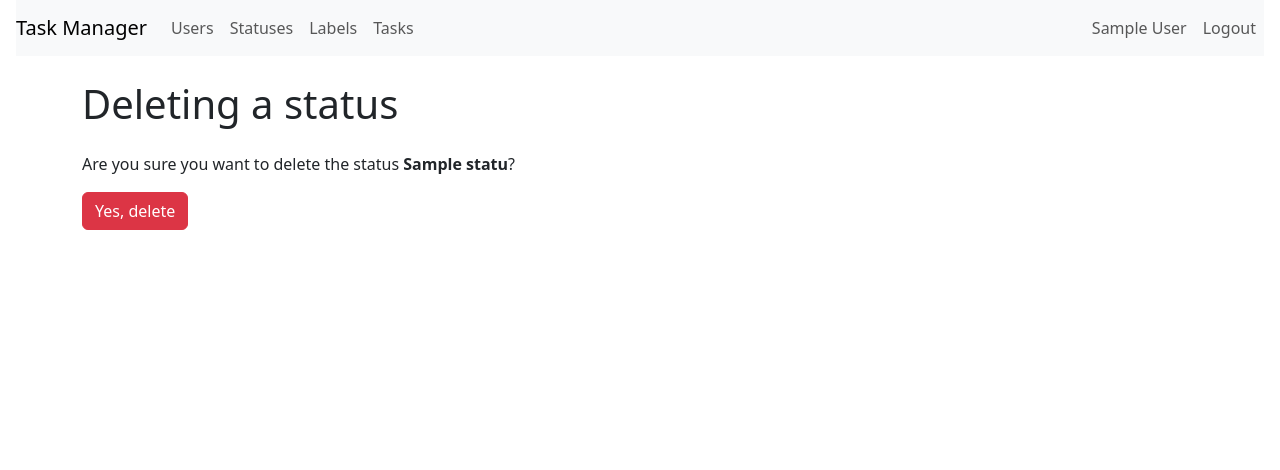
After one commit to webAmoeba/task-manager, a Django app: page /statuses/1/delete/ in a window 1280 px wide. The commit adds this page. Shown: the top 470 px of the page. Run offline with Django 5.2, Linux system fonts and the light colour scheme; a user stored in the database is signed in; tables that the repository leaves empty hold one stand-in row (values such as "Sample post").

Commit message:
feat: add delete functionality for statuses

```diff
--- /dev/null
+++ b/task_manager/apps/statuses/templates/statuses/status_delete.html
@@ -0,0 +1,14 @@
+{% extends 'base.html' %}
+{% load i18n %}
+
+{% block content %}
+  <h1 class="my-4">{{ page_title }}</h1>
+
+  <p>
+    {% trans 'Are you sure you want to delete the status' %} <b>{{ object.name }}</b>?
+  </p>
+  <form method="post">
+    {% csrf_token %}
+    <input class="btn btn-danger" type="submit" value="{% trans 'Yes, delete' %}" />
+  </form>
+{% endblock %}
--- a/task_manager/apps/statuses/templates/statuses/status_list.html
+++ b/task_manager/apps/statuses/templates/statuses/status_list.html
@@ -23,7 +23,7 @@
           <td>
             <a href="{% url 'status_update' status.id %}">{% trans 'Edit' %}</a>
             <br />
-            {% comment %} <a href="{% url 'status_delete' status.id %}">{% trans 'Delete' %}</a> {% endcomment %}
+            <a href="{% url 'status_delete' status.id %}">{% trans 'Delete' %}</a>
           </td>
         </tr>
       {% endfor %}
--- a/task_manager/apps/statuses/urls.py
+++ b/task_manager/apps/statuses/urls.py
@@ -2,6 +2,7 @@ from django.urls import path
 
 from task_manager.apps.statuses.views import (
     StatusCreateView,
+    StatusDeleteView,
     StatusListView,
     StatusUpdateView,
 )
@@ -10,4 +11,5 @@ urlpatterns = [
     path("", StatusListView.as_view(), name="status_list"),
     path("create/", StatusCreateView.as_view(), name="status_create"),
     path("<int:pk>/update/", StatusUpdateView.as_view(), name="status_update"),
+    path('<int:pk>/delete/', StatusDeleteView.as_view(), name='status_delete'),
 ]
--- a/task_manager/apps/statuses/views.py
+++ b/task_manager/apps/statuses/views.py
@@ -5,7 +5,7 @@ from django.shortcuts import redirect
 from django.urls import reverse_lazy
 from django.utils.translation import gettext as _
 from django.views.generic import ListView
-from django.views.generic.edit import CreateView, UpdateView
+from django.views.generic.edit import CreateView, DeleteView, UpdateView
 
 from task_manager.apps.statuses.forms import StatusForm
 from task_manager.apps.statuses.models import Status
@@ -64,3 +64,18 @@ class StatusUpdateView(LoginRequiredMixin, UpdateView):
         context["page_title"] = _("Update status")
         context["is_create_view"] = False
         return context
+
+
+class StatusDeleteView(CustomLoginRequiredMixin, DeleteView):
+    model = Status
+    template_name = "statuses/status_delete.html"
+    success_url = reverse_lazy("status_list")
+
+    def get_context_data(self, **kwargs):
+        context = super().get_context_data(**kwargs)
+        context["page_title"] = _("Deleting a status")
+        return context
+
+    def delete(self, request, *args, **kwargs):
+        messages.success(self.request, _("Status successfully deleted"))
+        return super().delete(request, *args, **kwargs)
--- a/task_manager/apps/users/templates/users/user_delete.html
+++ b/task_manager/apps/users/templates/users/user_delete.html
@@ -2,13 +2,13 @@
 {% load i18n %}
 
 {% block content %}
-  <h1 class="my-4">Deleting a user</h1>
+  <h1 class="my-4">{{ page_title }}</h1>
 
   <p>
-    {% blocktrans with first_name=object.first_name username=object.username %}Are you sure you want to delete {{ first_name }} ({{ username }})?{% endblocktrans %}
+    {% blocktrans with first_name=object.first_name last_name=object.last_name %}Are you sure you want to delete <b>{{ first_name }} {{ last_name }}</b>?{% endblocktrans %}
   </p>
   <form method="post">
     {% csrf_token %}
-    <input class="btn btn-danger" type="submit" value="Yes, delete" />
+    <input class="btn btn-danger" type="submit" value="{% trans "Yes, delete" %}" />
   </form>
 {% endblock %}
--- a/task_manager/apps/users/views.py
+++ b/task_manager/apps/users/views.py
@@ -89,3 +89,8 @@ class UserDeleteView(LoginRequiredMixin, DeleteView):
     def delete(self, request, *args, **kwargs):
         messages.success(self.request, _("User successfully deleted"))
         return super().delete(request, *args, **kwargs)
+
+    def get_context_data(self, **kwargs):
+        context = super().get_context_data(**kwargs)
+        context["page_title"] = _("Deleting a user")
+        return context
```
Also changed, not shown: locale/ru/LC_MESSAGES/django.po, 1 other file.
